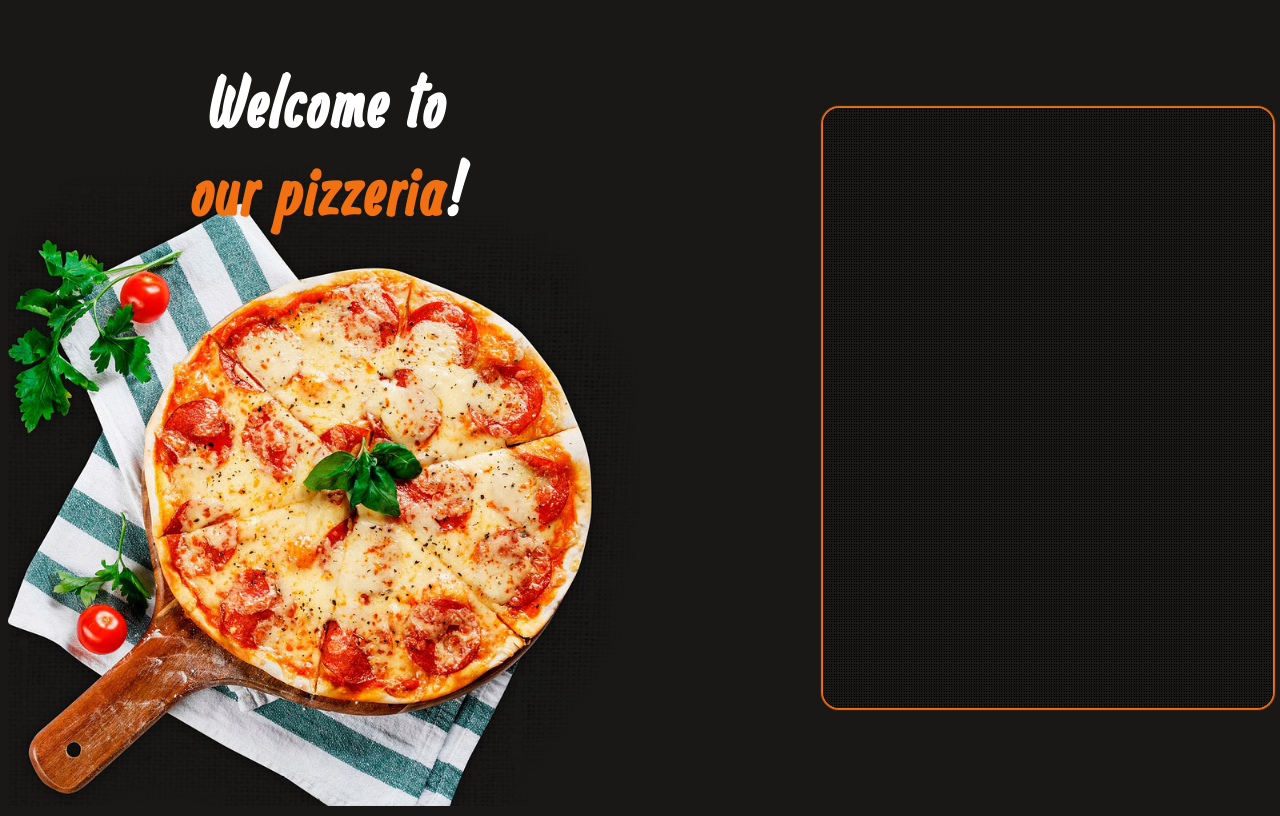
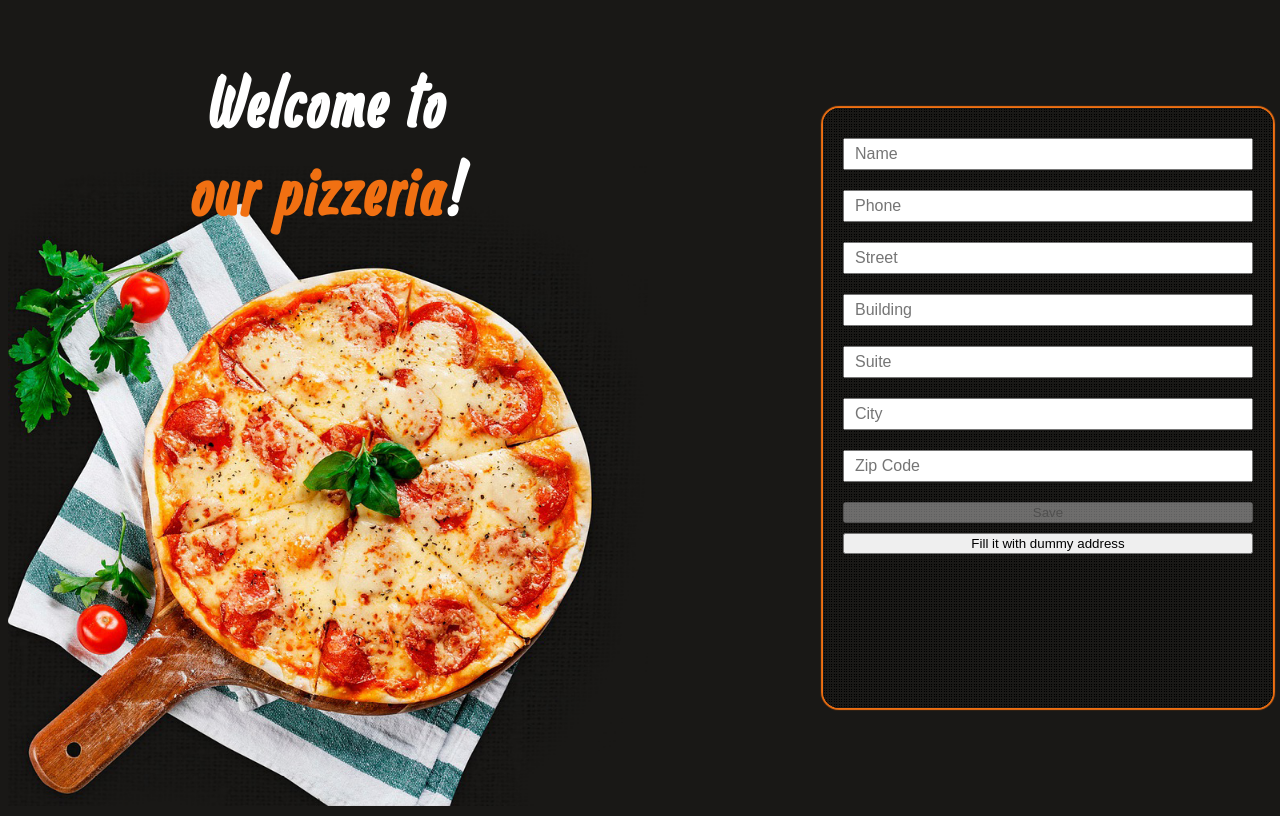
Before and after one commit to agawrysiuk/camunda-pizza-order, an Angular app in the folder pizza-order-frontend/: page /write-address in a window 1280 px wide. Shown: the top 816 px of the page. Built offline with nearby package versions, Linux system fonts and the light colour scheme.

Commit message:
Added form for writing down address

```diff
--- a/pizza-order-frontend/src/app/app.module.ts
+++ b/pizza-order-frontend/src/app/app.module.ts
@@ -10,6 +10,7 @@ import { PizzaTileComponent } from '../components/pizza-tile/pizza-tile.componen
 import { ChoosePizzaComponent } from '../components/choose-pizza/choose-pizza.component';
 import { WriteAddressComponent } from '../components/write-address/write-address.component';
 import { OrderSummaryComponent } from '../components/order-summary/order-summary.component';
+import {FormsModule, ReactiveFormsModule} from "@angular/forms";
 
 @NgModule({
   declarations: [
@@ -24,7 +25,9 @@ import { OrderSummaryComponent } from '../components/order-summary/order-summary
   ],
   imports: [
     BrowserModule,
-    AppRoutingModule
+    AppRoutingModule,
+    ReactiveFormsModule,
+    FormsModule
   ],
   providers: [],
   bootstrap: [AppComponent]
--- a/pizza-order-frontend/src/components/write-address/write-address.component.css
+++ b/pizza-order-frontend/src/components/write-address/write-address.component.css
@@ -15,7 +15,39 @@
   0% {
     transform: translateX(2000px);
   }
+  80% {
+    transform: translateX(-20px);
+  }
   100% {
     transform: translateX(0);
   }
 }
+
+.form-group {
+  width: 100%;
+  display: inline-flex;
+  flex-direction: column;
+  margin: 20px;
+}
+
+.form-control {
+  width: 100%;
+  box-sizing: border-box;
+  font-size: 16px;
+  padding-left: 10px;
+  padding-top: 5px;
+  padding-bottom: 5px;
+  margin-top: 10px;
+  margin-bottom: 10px;
+}
+
+.control-alert {
+  color: #f14a1a;
+  margin-top: -5px;
+  padding-left: 10px;
+}
+
+.submit-button {
+  margin-top: 10px;
+  margin-bottom: 10px;
+}
--- a/pizza-order-frontend/src/components/write-address/write-address.component.html
+++ b/pizza-order-frontend/src/components/write-address/write-address.component.html
@@ -1,5 +1,67 @@
 <div class="center-group">
   <div class="calling-tab slide-in">
+    <form #addressForm="ngForm" class="form-group">
+        <input type="text" class="form-control" id="name"
+               required
+               [(ngModel)]="address.name" name="name"
+               #name="ngModel" placeholder="Name">
+        <div [hidden]="name.valid || !name.touched"
+             class="control-alert">
+          Name is required
+        </div>
 
+        <input type="text" class="form-control" id="phone"
+               required
+               [(ngModel)]="address.phone" name="phone"
+               #phone="ngModel" placeholder="Phone">
+        <div [hidden]="phone.valid || !phone.touched"
+             class="control-alert">
+          Phone is required
+        </div>
+
+        <input type="text" class="form-control" id="street"
+               required
+               [(ngModel)]="address.street" name="street"
+               #street="ngModel" placeholder="Street">
+        <div [hidden]="street.valid || !street.touched"
+             class="control-alert">
+          Street is required
+        </div>
+
+        <input type="text" class="form-control" id="building"
+               required
+               [(ngModel)]="address.building" name="building"
+               #building="ngModel" placeholder="Building">
+        <div [hidden]="building.valid || !building.touched"
+             class="control-alert">
+          Building is required
+        </div>
+
+        <input type="text" class="form-control" id="suite"
+               [(ngModel)]="address.suite" name="suite"
+               #suite="ngModel" placeholder="Suite">
+
+        <input type="text" class="form-control" id="city"
+               required
+               [(ngModel)]="address.city" name="city"
+               #city="ngModel" placeholder="City">
+        <div [hidden]="city.valid || !city.touched"
+             class="control-alert">
+          City is required
+        </div>
+
+        <input type="text" class="form-control" id="zipCode"
+               required
+               [(ngModel)]="address.zipCode" name="zipCode"
+               #zipCode="ngModel" placeholder="Zip Code">
+        <div [hidden]="zipCode.valid || !zipCode.touched"
+             class="control-alert">
+          Zip code is required
+        </div>
+
+        <button class="submit-button" (click)="addAddress()" [disabled]="!addressForm.form.valid">Save</button>
+
+        <button class="fill-button" (click)="mockAddress()">Fill it with dummy address</button>
+    </form>
   </div>
 </div>
--- a/pizza-order-frontend/src/components/write-address/write-address.component.ts
+++ b/pizza-order-frontend/src/components/write-address/write-address.component.ts
@@ -1,4 +1,7 @@
-import { Component, OnInit } from '@angular/core';
+import {Component, OnInit} from '@angular/core';
+import {FormGroup} from '@angular/forms';
+import {DataService} from '../../services/data.service';
+import {DeliveryAddress} from '../../model/delivery-address';
 
 @Component({
   selector: 'app-write-address',
@@ -7,9 +10,21 @@ import { Component, OnInit } from '@angular/core';
 })
 export class WriteAddressComponent implements OnInit {
 
-  constructor() { }
+  public formGroup: FormGroup;
+  public address: DeliveryAddress = new DeliveryAddress();
+
+  constructor(public data: DataService) {
+  }
 
   ngOnInit() {
   }
 
+  addAddress() {
+    alert('Saved');
+    this.data.address = this.address;
+  }
+
+  mockAddress() {
+
+  }
 }
--- /dev/null
+++ b/pizza-order-frontend/src/model/delivery-address.ts
@@ -0,0 +1,9 @@
+export class DeliveryAddress {
+  name: string;
+  phone: string;
+  street: string;
+  building: string;
+  suite: string;
+  city: string;
+  zipCode: string;
+}
--- a/pizza-order-frontend/src/services/data.service.ts
+++ b/pizza-order-frontend/src/services/data.service.ts
@@ -1,5 +1,6 @@
 import { Injectable } from '@angular/core';
 import {Pizza} from '../model/pizza';
+import {DeliveryAddress} from '../model/delivery-address';
 
 @Injectable({
   providedIn: 'root'
@@ -8,6 +9,7 @@ export class DataService {
 
   public pizzaPicked: Pizza;
   public addition: string;
+  public address: DeliveryAddress;
 
   constructor() { }
 }
```
